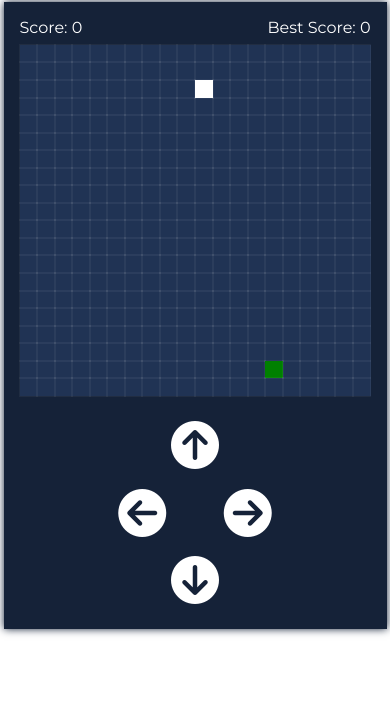
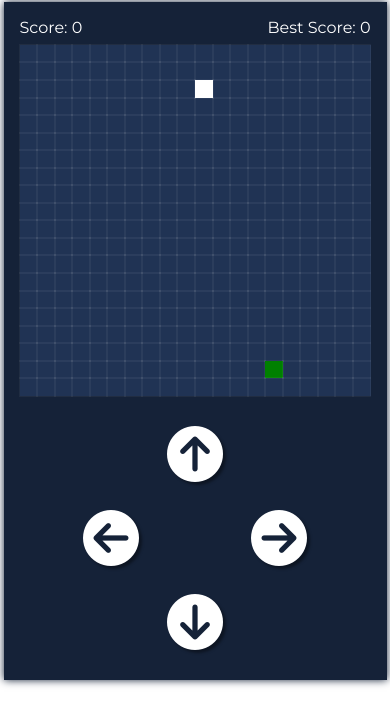
Before and after one commit to CristopherAA/snake, a plain HTML site: page index.html in a window 390 px wide. Shown: the part 88-814 px from the top of the page. Drawn offline with Linux system fonts and the light colour scheme.

Commit message:
Add files via upload

```diff
--- a/styles.css
+++ b/styles.css
@@ -71,8 +71,14 @@ h1{
     }
 
     .fa-solid{
-        font-size: 300%;
-        margin: 0.2em 0.6em;
+        font-size: 350%;
+        margin: 0.25em 1em;
+        box-shadow: 3px 3px 3px rgba(0, 0, 0, 0.4);
+        border-radius: 50%;
+    }
+
+    .fa-solid:active{
+        transform: scale(0.9);
     }
 
 }
```
